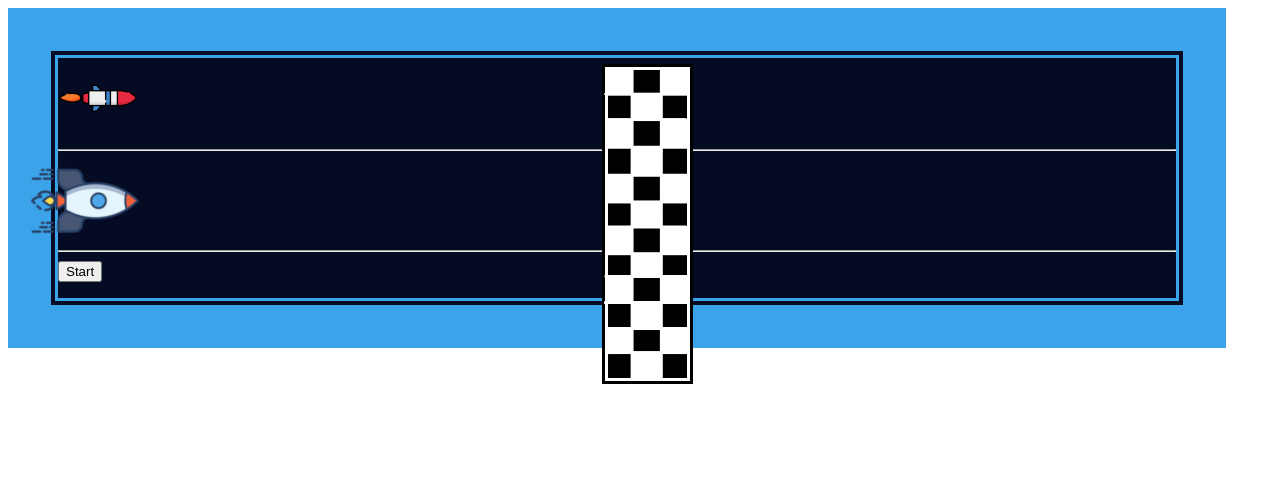
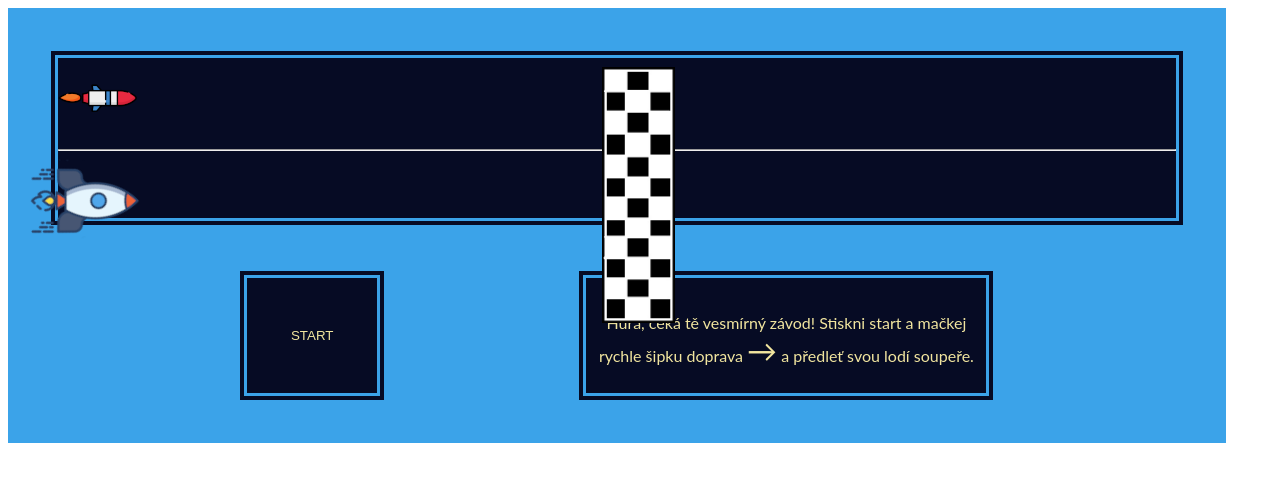
Before and after one commit to DorkaG/bludiste, a Vue app: page /zavod in a window 1280 px wide. Shown: the top 482 px of the page. Built offline with nearby package versions, Linux system fonts and the light colour scheme; what vue-js-modal would draw is missing.

Commit message:
styl je styl no :)

```diff
--- a/src/App.vue
+++ b/src/App.vue
@@ -18,6 +18,7 @@
     background-color: rgb(59, 163, 233);
     font-family: 'Lato', sans-serif;
     text-align: center;
+    color: rgb(241, 229, 159);
 }
 
 .palubniDeska {
@@ -61,7 +62,6 @@
 
 p{
     padding: 15px;
-
 }
 
 
--- a/src/components/Pohadka.vue
+++ b/src/components/Pohadka.vue
@@ -5,15 +5,21 @@
 
       <h3>Vítej na planetě Kokosmánie!</h3>
         <p class="pohadka" v-bind="precetl()">
-        Pozor! Při přistávání to bude trochu skákat, protože tato planeta má trochu nestabilní i když chutné jádro.
-        Obyvateli této planety jsou Kokosky. Přátelská stvoření a je s nimi vždy legrace, pokud si ovšem neděláte legraci z kokosů… Tak opatrně.
-        V chrámu z kokosových vláken je socha prastarého Kokosky, který drží posvátný Kokos. Tam by tvé kroky měly směřovat jako první. Vzdát úctu a hold této posvátné plodině.
-        Na hostině, kterou ti Kokosky připraví, se najíš určitě dosyta. A až ti bude lézt kokos i ušima, spláchni ho dobře vychlazeným kokosovým mlékem. Není nic více osvěžujícího.
-        Při loučení s Kokoskami, obdržíš spoustu darů, pochopitelně kokosových. Kokosový klobouk nos hrdě, alespoň, než planetu opustíš.
-        Přeji příjemný průzkum.
-        </p>
+        <p>Pozor! Při přistávání to bude trochu skákat, protože tato planeta má trochu nestabilní i když chutné jádro. </p>
+        <p>Obyvateli této planety jsou Kokosky. Přátelská stvoření a je s nimi vždy legrace, pokud si ovšem neděláte legraci z kokosů… Tak opatrně.</p>
+
+        <p>V chrámu z kokosových vláken je socha prastarého Kokosky, který drží posvátný Kokos. Tam by tvé kroky měly směřovat jako první. Vzdát úctu a hold této posvátné plodině.</p>
+        <p>Na hostině, kterou ti Kokosky připraví, se najíš určitě dosyta. A až ti bude lézt kokos i ušima, spláchni ho dobře vychlazeným kokosovým mlékem. Není nic více osvěžujícího.</p>
+
+        <p>Při loučení s Kokoskami, obdržíš spoustu darů, pochopitelně kokosových. Kokosový klobouk nos hrdě, alespoň, než planetu opustíš. </p>
+        <br>
+        <p>Přeji příjemný průzkum.</p>
+
       </div>
-      <div class="pokyny"></div>
+      <div class="pokyny">
+          <img class="kokosak" v-bind:src="require(`./../assets/images/coconut.png`)" alt="Posvátný kokos">
+
+      </div>
       </div>
 
   </div>
@@ -54,8 +60,17 @@ props: ["vyhra", "prohra", "znovuNacist"],
 
 <style scoped>
 
+.kokosak {
+    margin-top: 120px;
+}
+
+
 p{
-    color: white;
+    color: rgb(241, 229, 159);
+    margin: 0 15px;
+    padding: 3.5px;
+    text-align: justify;
+    font-size: 14px;;
 }
 
 </style>
--- a/src/components/Zavod.vue
+++ b/src/components/Zavod.vue
@@ -16,15 +16,18 @@
                 <img v-bind:class="{odstartuj: posunuto}" v-bind:src="require(`./../assets/images/raketa1.png`)" alt="Raketa2">
                 </div>
             </transition>
-            <hr>
+
             <!--v-on:keyup.ArrowRight="odlet()" -->
             <!--v-on:keyup.enter="odlet()"-->
+            </div>  </div>
+            <div class="zavodni">
 
-            <button  v-on:keyup.39="odlet()" v-on:click="start()" v-if="marginLeft !== 54">Start</button>
-        </div>
+            <button class="startovaci" v-on:keyup.39="odlet()" v-on:click="start()" v-if="marginLeft !== 54">START</button>
+            <div class="pravidla">Hurá, čeká tě vesmírný závod! Stiskni start a mačkej rychle šipku doprava <span class="sipka">→</span> a předleť svou lodí soupeře.</div>
+            </div>
 
-       <!--<div class="pokyny"> Hurá, čeká tě vesmírný závod! Stiskni start a mačkej rychle šipku doprava. Předleť svou lodí soupeře. </div>-->
-        </div>
+
+
   </div>
 </template>
 
@@ -46,7 +49,7 @@ export default {
             this.odstartuj();
             this.odlet();
             clearTimeout(this.timeoutID);
-            this.timeoutID = setTimeout(this.vyhodnot,24000);
+            this.timeoutID = setTimeout(this.vyhodnot,28000);
         },
 
         odstartuj(){
@@ -65,7 +68,7 @@ export default {
         },
 
         pocitej(){
-            if (this.marginLeft >= 54){
+            if (this.marginLeft >= 52){
                 this.posunuto = false;
                 this.vyhodnot();
                 clearTimeout(this.timeoutID);
@@ -73,7 +76,7 @@ export default {
         },
 
         vyhodnot() {
-            if (this.marginLeft === 54) {
+            if (this.marginLeft === 52) {
                 this.$emit("vyhrani");
 
             }
@@ -107,28 +110,52 @@ export default {
 
 .zavodnik {
     transition: all 35s ease;
-    transform: translateX(65vh);
-
+    transform: translateX(61vh);
 }
 
 .odstartuj {
     margin-left: 0;
-
 }
-
 
 .cil{
 
     position: absolute;
-    margin-top: 0.5%;
+    margin-top: 0.7%;
     margin-left: 68vh;
-    height: 40%;
+    height: 32%;
 }
 
 .hra {
     width: 100%;
-    height: 30vh;
+    height: 20vh;
     border: 10px double rgb(59, 163, 233);
+}
+
+.startovaci {
+    width: 150px;
+    background-color: rgb(6, 11, 36);
+    border: 10px double rgb(59, 163, 233);
+    color: rgb(241, 229, 159);
+}
+
+.zavodni{
+    padding-top: 40px;
+    display: flex;
+    justify-content: space-evenly;
+}
+
+
+.pravidla{
+    width: 400px;
+    height: 10vh;
+    border: 10px double rgb(59, 163, 233);
+    padding-top: 35px;
+    text-align: center;
+    background-color: rgb(6, 11, 36);
+}
+
+.sipka {
+    font-size: 30px;
 }
 
 
```
